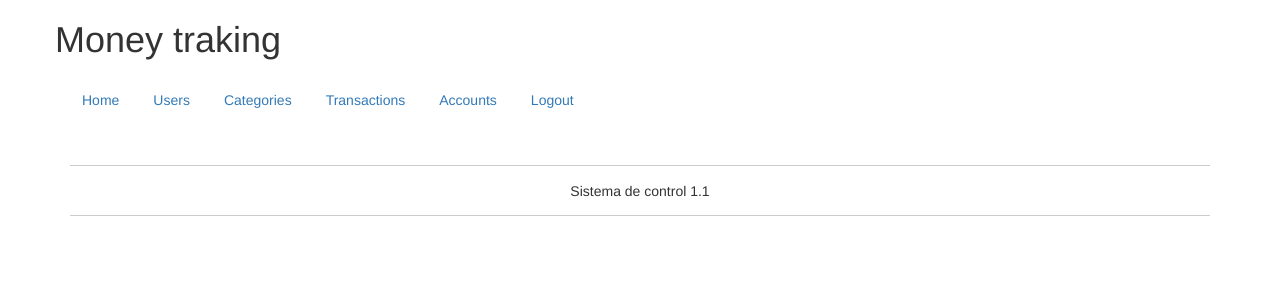
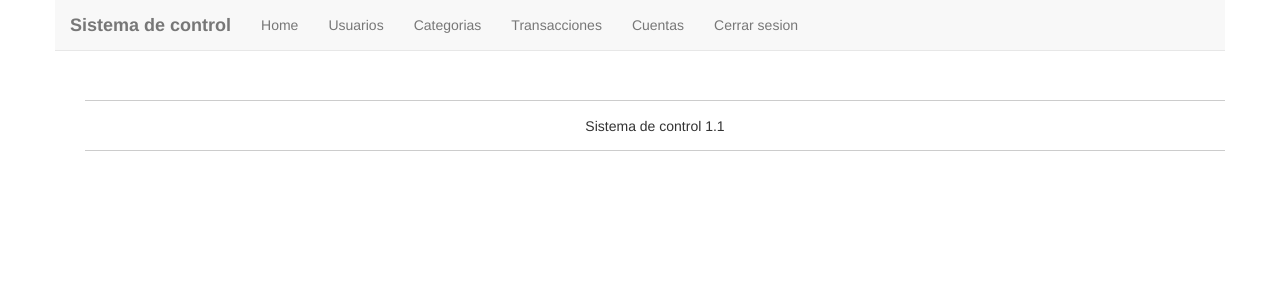
Before and after one commit to arturorayas60/aplicacion, a PHP site: page / in a window 1280 px wide. Shown: the top 300 px of the page. Run offline with PHP 8.4, Linux system fonts and the light colour scheme; the visitor is signed in with stand-in values (Sample User, id 1); some libraries are stand-ins or nearby versions.

Commit message:
Add files via upload

```diff
--- a/views/layouts/default/footer.phtml
+++ b/views/layouts/default/footer.phtml
@@ -1,5 +1,6 @@
-			</div>
-		</div>
+<body>
+	<div>
+
 		<div class="row">
 			<div class="col-md-12" >
 				<hr >
--- a/views/layouts/default/header.phtml
+++ b/views/layouts/default/header.phtml
@@ -27,23 +27,33 @@
 <div class="container">
 		<div class="row">
 			<header>
-				<div class="row-md-6"><h1>Money traking</h1></div>
+
 			</header>
 		</div>
 		<div class="row">
-			<div class="col-md-12">
-				<nav>
-					<ul class="list-inline">
-						<li><a href="<?php echo APP_URL; ?>">Home</a></li>
-						<li><a href="<?php echo APP_URL; ?>users">Users</a></li>
-						<li><a href="<?php echo APP_URL; ?>categories">Categories</a></li>
-						<li><a href="<?php echo APP_URL; ?>transactions">Transactions</a>
-						<li><a href="<?php echo APP_URL; ?>accounts">Accounts</a>
-						</li>
-						<li><a href="<?php echo APP_URL; ?>users/logout">Logout</a></li>
-					</ul>
-				</nav>
-			</div>
+			<nav class="navbar navbar-default navbar-static-top" role="navigation">
+		    <!-- Brand and toggle get grouped for better mobile display -->
+			    <div class="navbar-header">
+			      <button type="button" class="navbar-toggle" data-toggle="collapse" data-target=".navbar-ex6-collapse">
+			        <span class="sr-only">Desplegar</span>
+			        <span class="icon-bar"></span>
+			        <span class="icon-bar"></span>
+			        <span class="icon-bar"></span>
+			      </button>
+			      <a class="navbar-brand" href="#"><b>Sistema de control</b></a>
+			    </div>
+
+			    <div class="collapse navbar-collapse navbar-ex6-collapse">
+			      <ul class="nav navbar-nav">
+			        	<li><a href="<?php echo APP_URL; ?>">Home</a></li>
+						<li><a href="<?php echo APP_URL; ?>users">Usuarios</a></li>
+						<li><a href="<?php echo APP_URL; ?>categories">Categorias</a></li>
+						<li><a href="<?php echo APP_URL; ?>transactions">Transacciones</a></li>
+						<li><a href="<?php echo APP_URL; ?>accounts">Cuentas</a></li>
+						<li><a href="<?php echo APP_URL; ?>users/logout">Cerrar sesion</a></li>
+			      </ul>
+			    </div>
+  			</nav>
 		</div>
 		<div class="row" style="z-index:-1;">
 			<div class="col-md-12" style=" margin:15px;">
```
